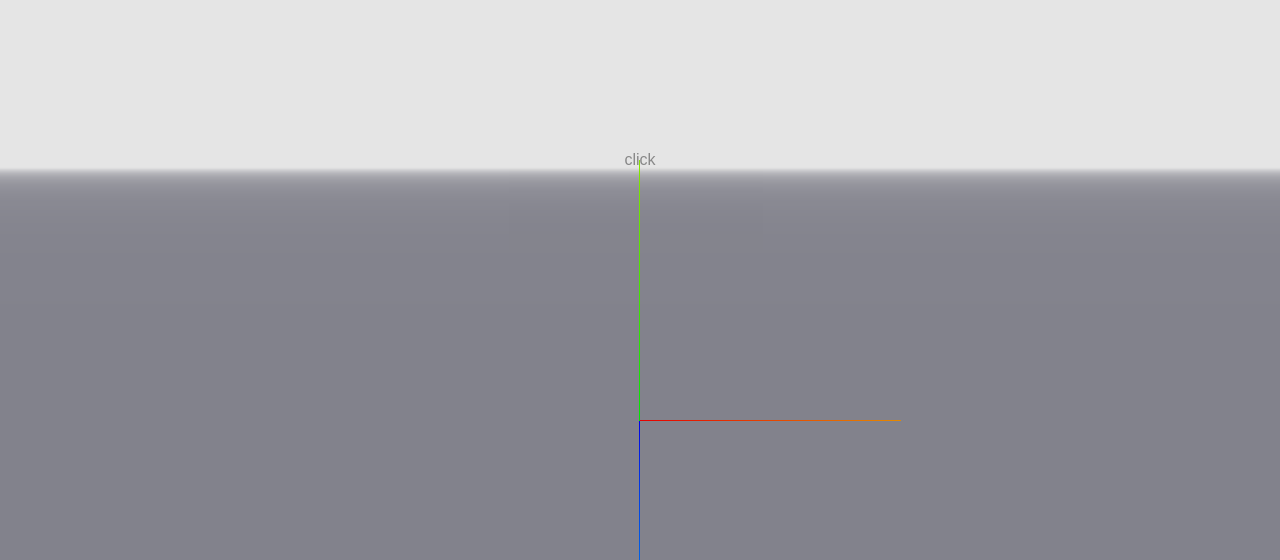
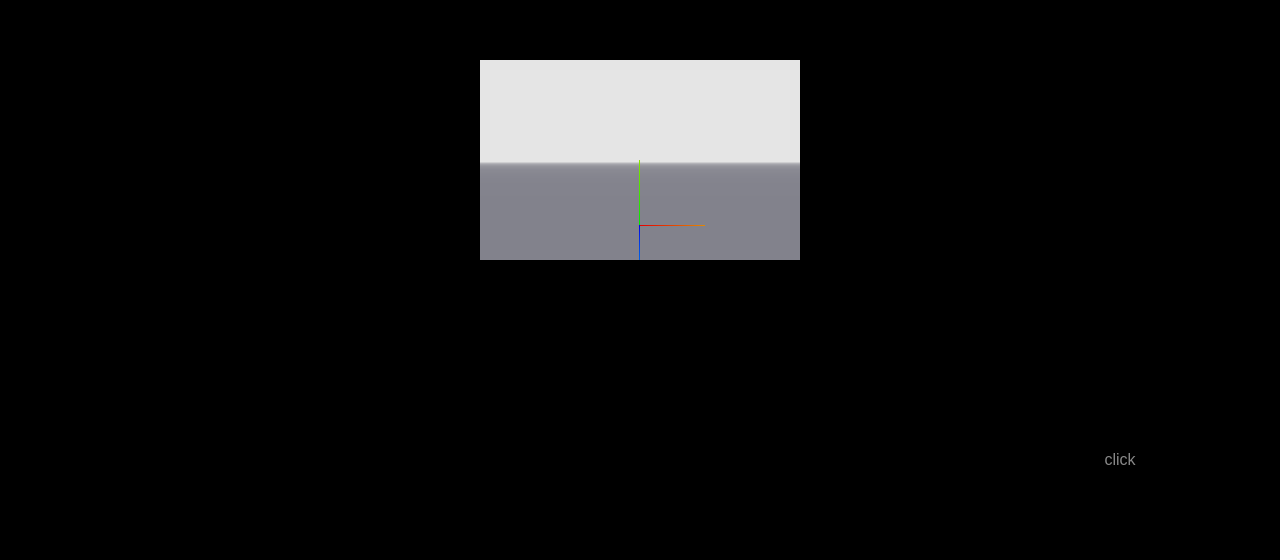
Before and after one commit to beeglebug/procjam-2018, a website built with webpack: page public/index.html in a window 1280 px wide. Shown: the part 240-800 px from the top of the page. Built offline with nearby package versions, Linux system fonts and the light colour scheme; animation ran at ten frames a second.

Commit message:
tweak layout

```diff
--- a/public/index.html
+++ b/public/index.html
@@ -3,9 +3,15 @@
         <link rel="stylesheet" href="./main.css" />
     </head>
     <body>
-        <div id="blocker">
-            <div id="instructions">click</div>
+        <div class="app-container">
+            <div class="app">
+                <div id="blocker">
+                    <div id="instructions">click</div>
+                </div>
+                <div class="renderer"></div>
+            </div>
         </div>
+
         <script src="bundle.js"></script>
     </body>
 </html>
--- a/public/main.css
+++ b/public/main.css
@@ -3,11 +3,19 @@ html, body {
     height: 100%;
 }
 body {
-    background-color: #ffffff;
+    background-color: #000000;
     margin: 0;
     overflow: hidden;
     font-family: arial;
 }
+
+.app-container {
+    height: 100%;
+    display: flex;
+    align-items: center;
+    justify-content: center;
+}
+
 #blocker {
     position: absolute;
     width: 100%;
--- a/src/createRenderer.js
+++ b/src/createRenderer.js
@@ -1,9 +1,9 @@
 import { WebGLRenderer } from 'three'
 
-export default function createRenderer (domTarget) {
+export default function createRenderer (width, height, domTarget) {
   const renderer = new WebGLRenderer()
-  renderer.setPixelRatio(window.devicePixelRatio)
-  renderer.setSize(window.innerWidth, window.innerHeight)
+  //renderer.setPixelRatio(window.devicePixelRatio)
+  renderer.setSize(width, height)
   domTarget.appendChild(renderer.domElement)
   return renderer
 }
--- a/src/index.js
+++ b/src/index.js
@@ -17,7 +17,7 @@ loadData(id)
 Input.bind(document)
 
 const scene = createScene()
-const renderer = createRenderer(document.body)
+const renderer = createRenderer(320, 200, document.querySelector('.renderer'))
 const camera = new PerspectiveCamera(75, window.innerWidth / window.innerHeight, 1, 1000)
 const controller = new CharacterController(camera)
 
```
